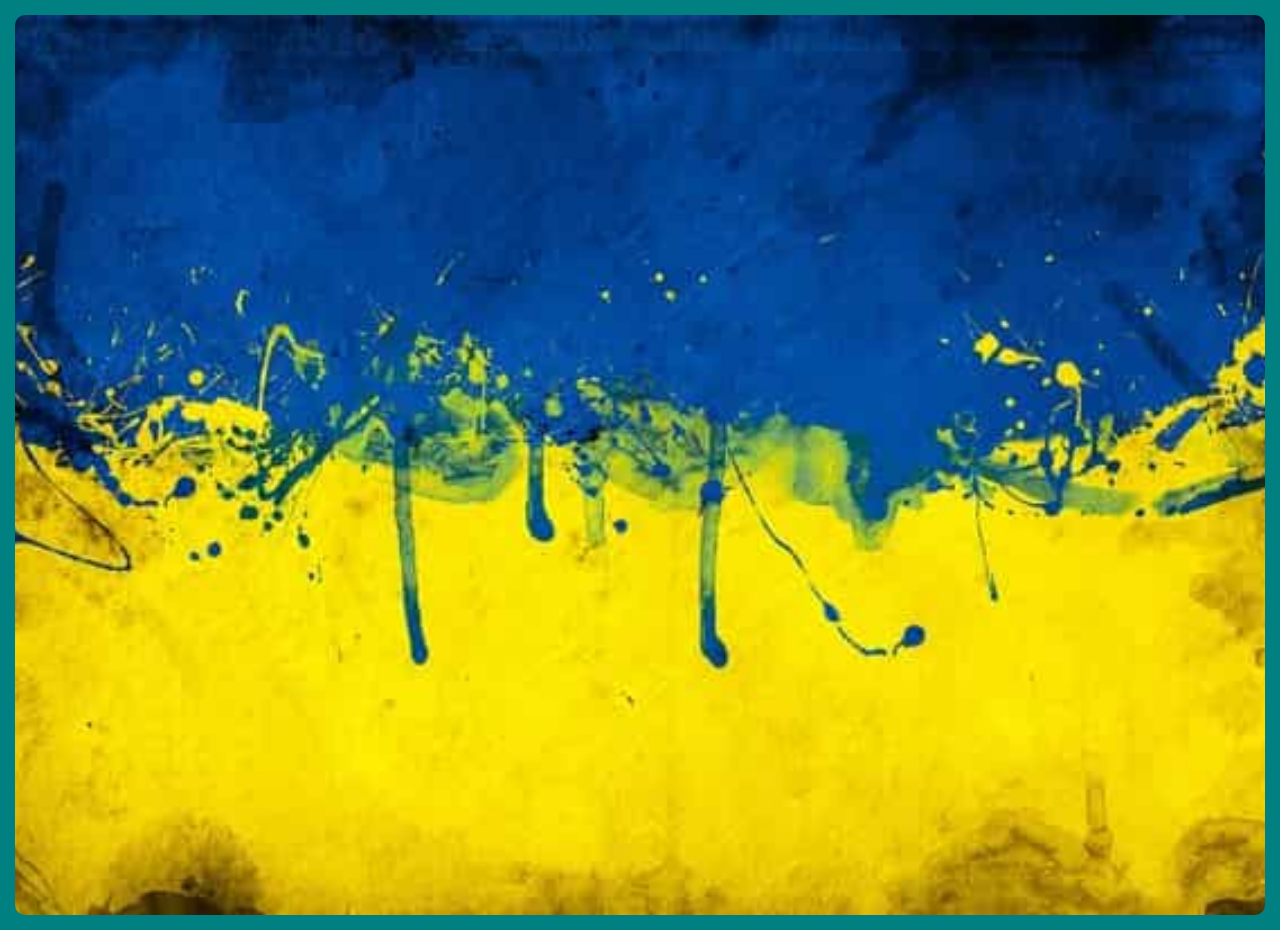
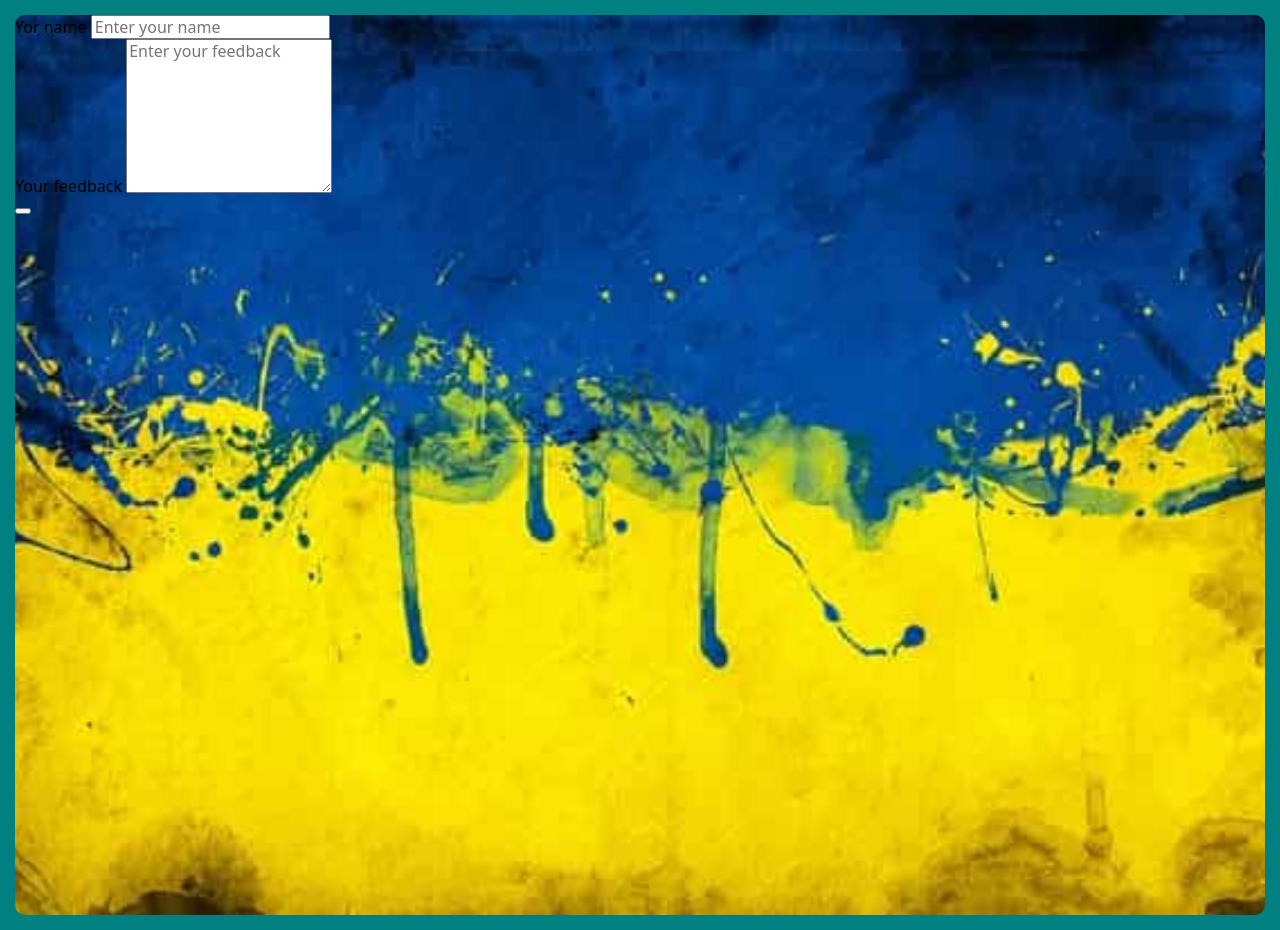
Before and after one commit to Anatoliy-Mostovoy/-custom-feedback-form, a plain HTML site: page index.html in a window 1280 px wide. Drawn offline with Linux system fonts and the light colour scheme.

Commit message:
add form structure

```diff
--- a/index.html
+++ b/index.html
@@ -10,7 +10,32 @@
   </head>
   <body>
     <div class="overlay">
-      <div class="container"></div>
+      <div class="container">
+        <form name="feedBackForm" class="form">
+          <div class="formInputName">
+            <label class="formInputName-label" for="name">Yor name</label>
+            <input
+              class="formInputName-input"
+              type="text"
+              name="userName"
+              id="name"
+              placeholder="Enter your name"
+            />
+          </div>
+          <div class="formFeedback">
+            <label class="formFeedback-label" for="feedback"
+              >Your feedback</label
+            >
+            <textarea
+              class="formFeedback-input"
+              id="feedback"
+              placeholder="Enter your feedback"
+              rows="8"
+            ></textarea>
+          </div>
+          <button type="submit" class="button"></button>
+        </form>
+      </div>
     </div>
   </body>
 </html>
```
